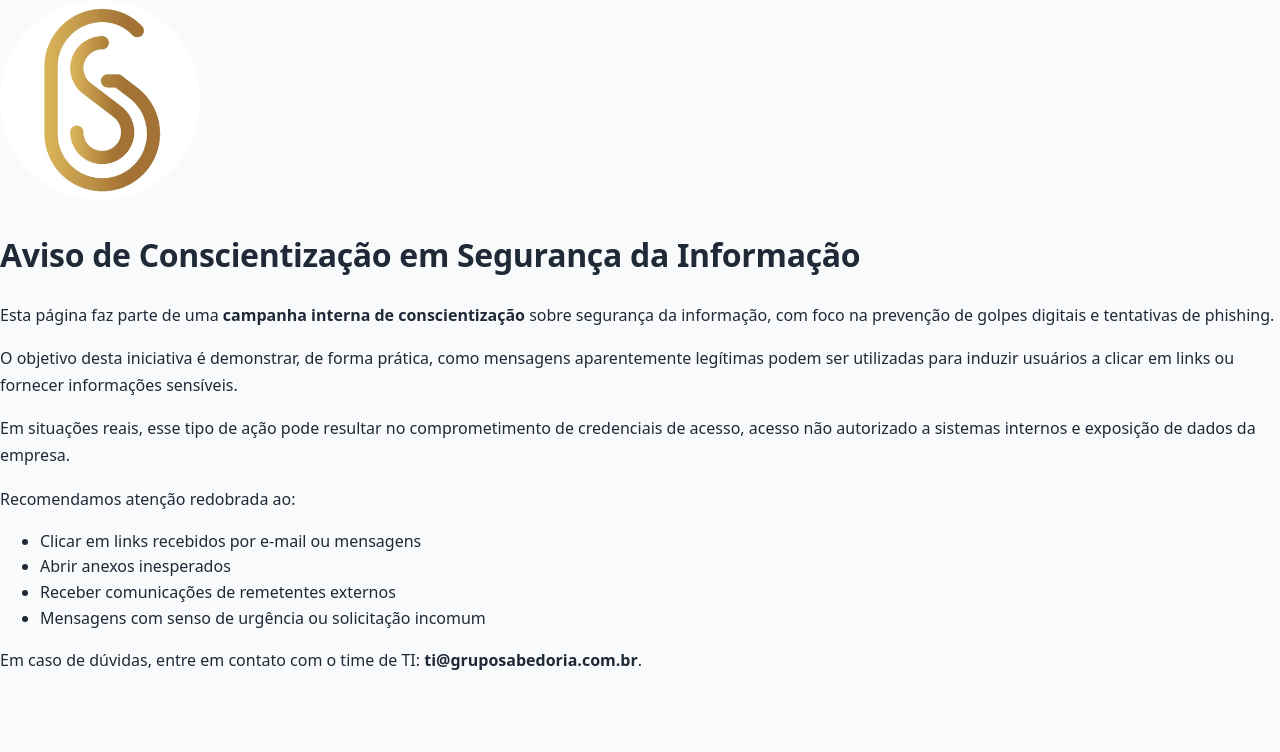
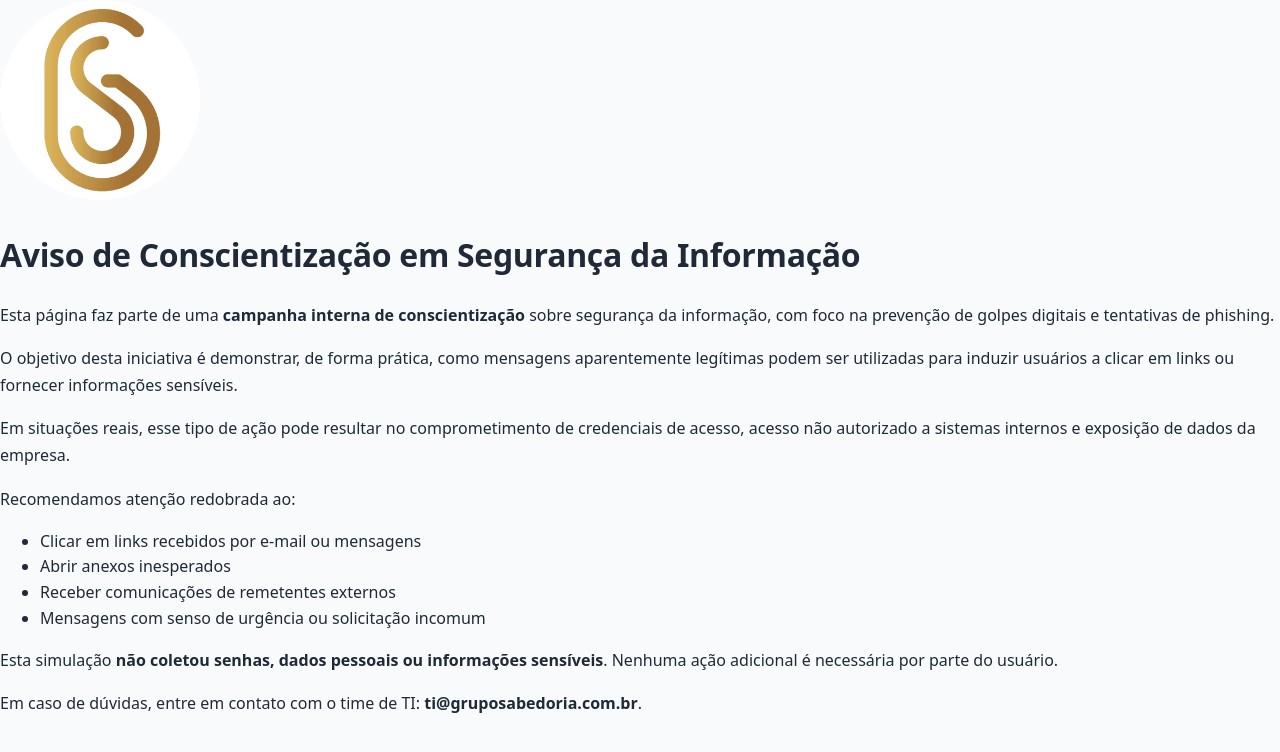
Before and after one commit to pedro-henrique-br/secureservergodaddy, a React (Vite) app: page / in a window 1280 px wide. Shown: the top 752 px of the page. Built offline with nearby package versions, Linux system fonts and the light colour scheme.

Commit message:
first commit

```diff
--- a/src/App.tsx
+++ b/src/App.tsx
@@ -1,15 +1,9 @@
-import { useEffect, useState } from "react";
+import React from "react";
 import logo from "./../public/logo_sabedoria2.jpg";
 
 export default function App() {
-  const [fromGophish, setFromGophish] = useState(false);
 
-  useEffect(() => {
-    const params = new URLSearchParams(window.location.search);
-    if (params.get("src") === "gophish") {
-      setFromGophish(true);
-    }
-  }, []);
+
 
   return (
     <div className="min-h-screen bg-[#ada333] flex items-center justify-center">
@@ -68,17 +62,14 @@ export default function App() {
 
         {/* Mensagem tranquilizadora */}
         <div className="border-t pt-6 text-sm text-gray-600 text-center max-w-xl mx-auto">
-          {fromGophish ? (
             <p>
               Esta simulação <strong>não coletou senhas, dados pessoais ou
               informações sensíveis</strong>. Nenhuma ação adicional é
               necessária por parte do usuário.
             </p>
-          ) : (
             <p>
               Em caso de dúvidas, entre em contato com o time de TI: <span className="font-semibold">{"ti@gruposabedoria.com.br"}</span>.
             </p>
-          )}
         </div>
 
       </div>
```
